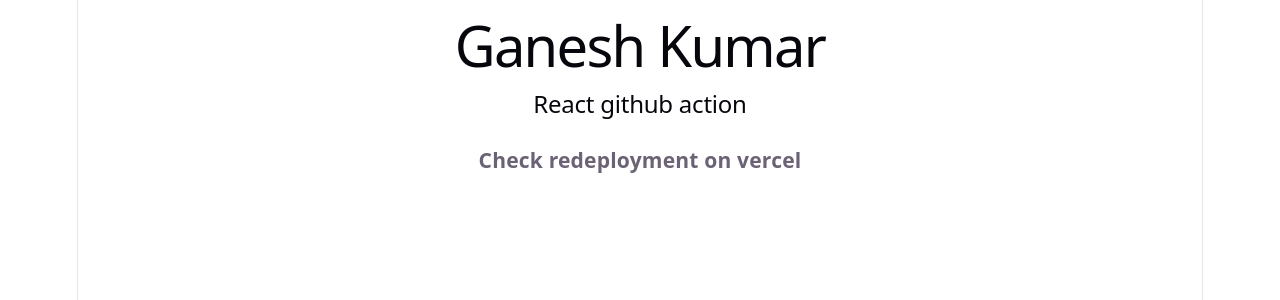
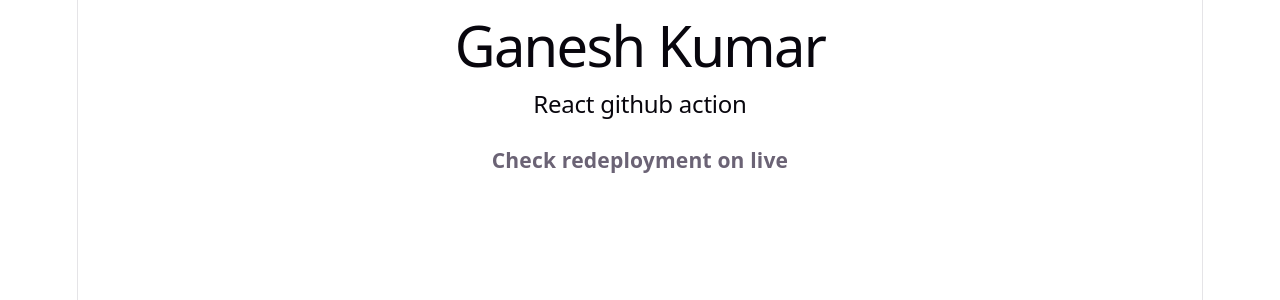
Before and after one commit to ganeshk6/react-github-actions, a React (Vite) app: page / in a window 1280 px wide. Shown: the top 300 px of the page. Built offline with nearby package versions, Linux system fonts and the light colour scheme.

Commit message:
update app.jsx

```diff
--- a/src/App.jsx
+++ b/src/App.jsx
@@ -6,7 +6,7 @@
     <>
       <h1>Ganesh Kumar</h1>
       <h2>React github action</h2>
-      <h3>Check redeployment on vercel</h3>
+      <h3>Check redeployment on live</h3>
     </>
   )
 }
```
